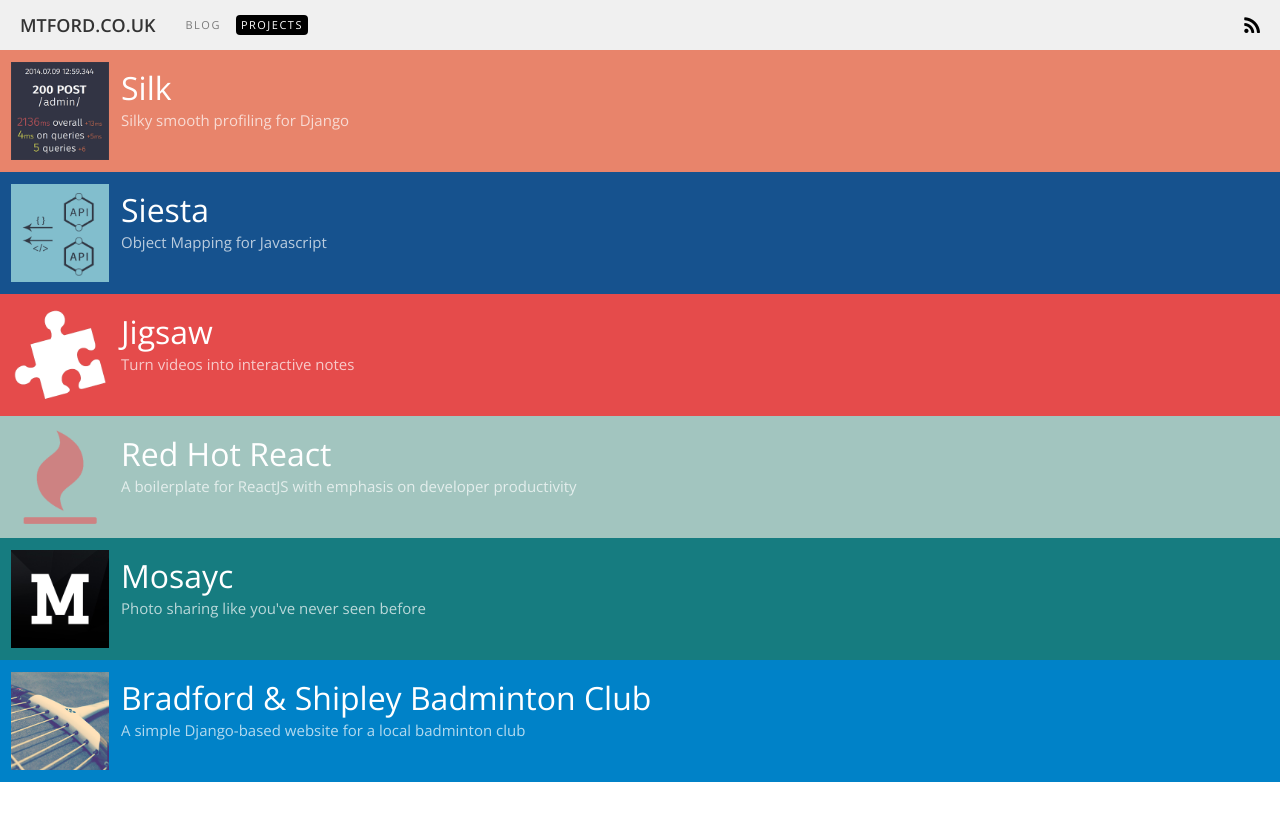
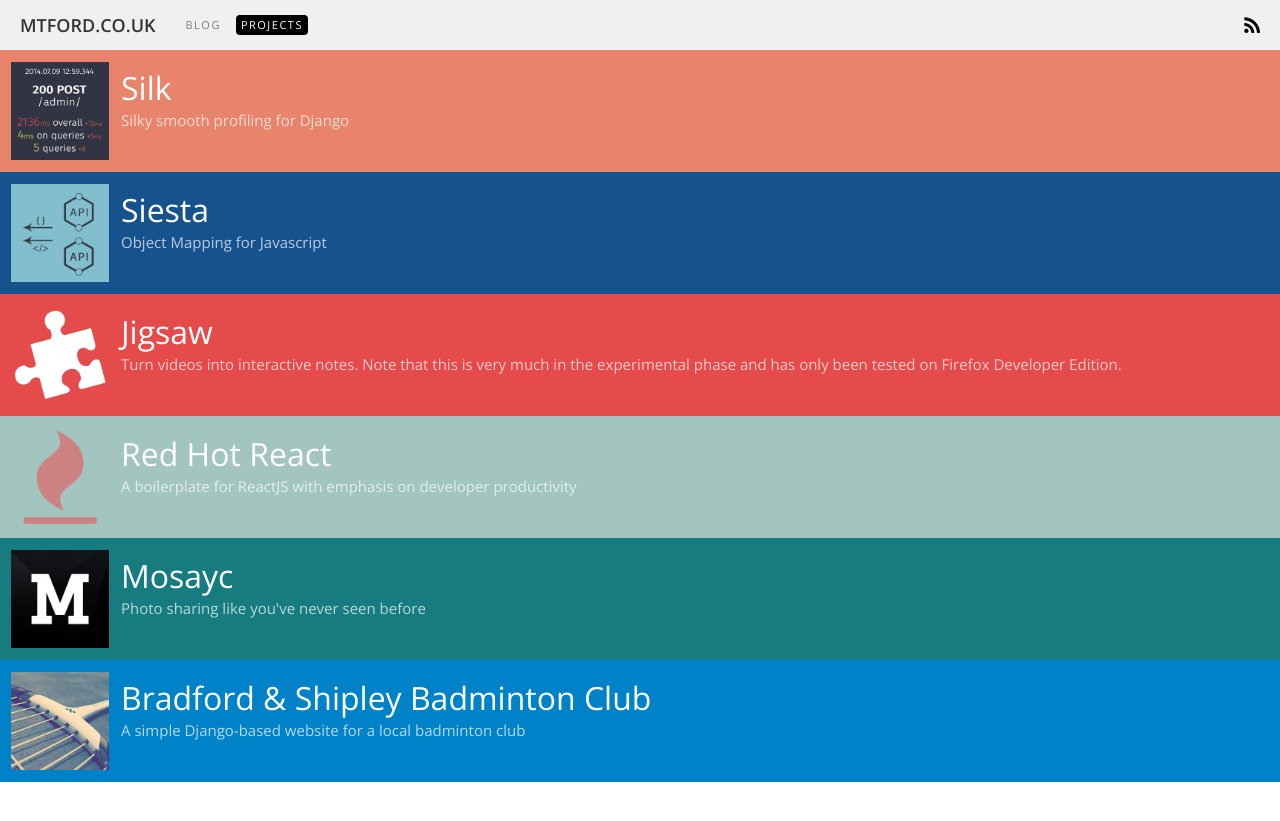
Before and after one commit to mtford90/mtford90.github.io, a Jekyll site: the page built from projects.html, in a window 1280 px wide. Shown: the top 821 px of the page. Built offline with Jekyll 4.4.1, drawn with Linux system fonts in a browser that asks for light colours; nearby versions of some CDN libraries.

Commit message:
Added jigsaw to projects

```diff
--- a/_config.yml
+++ b/_config.yml
@@ -32,7 +32,7 @@
    url: http://mtford90.github.io/siesta/
    img_url: /images/siesta.png
  - title: Jigsaw
-   description: "Turn videos into interactive notes"
+   description: "Turn videos into interactive notes. Note that this is very much in the experimental phase and has only been tested on Firefox Developer Edition."
    url: http://188.226.210.93/breakdown
    img_url: /images/jigsaw.png
  - title: Red Hot React
```
